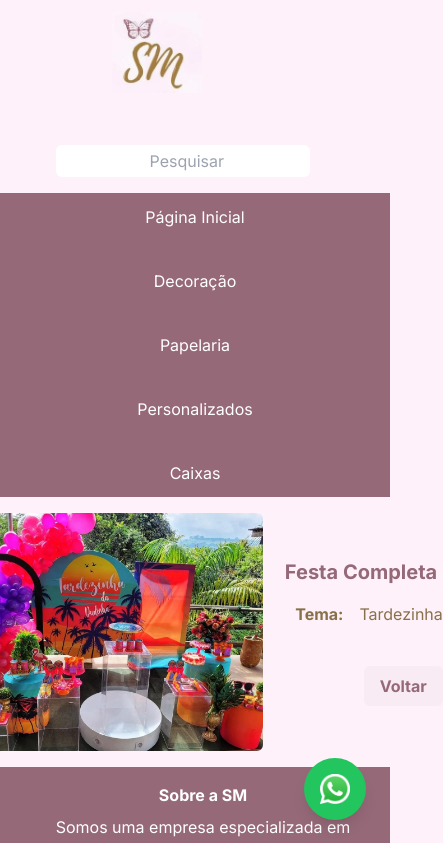
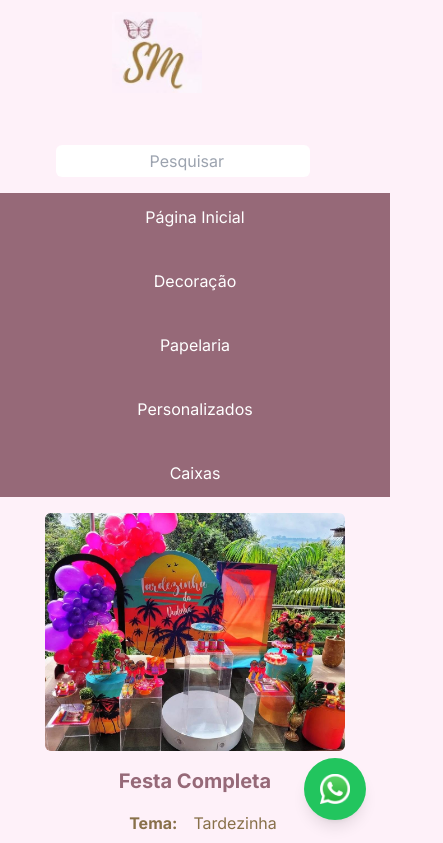
Before and after one commit to luanamsilva/personalizados, a Next.js app: page /products/1 in a window 390 px wide. Shown: the top 843 px of the page, 443 px wide, since content can reach past the window. Built offline with nearby package versions, Linux system fonts and the light colour scheme.

Commit message:
responsive productId

```diff
--- a/src/app/products/[productId]/page.tsx
+++ b/src/app/products/[productId]/page.tsx
@@ -24,7 +24,7 @@ const Product: NextPage<ProductProps> = ({ params: { productId } }) => {
 
   return (
     <>
-      <div className="flex text-brown items-center justify-center">
+      <div className="flex flex-wrap text-brown items-center justify-center">
         <Image
           className="m-4 rounded-md"
           src={product.image}
```
